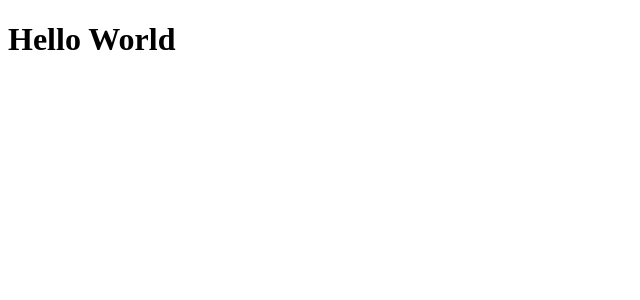
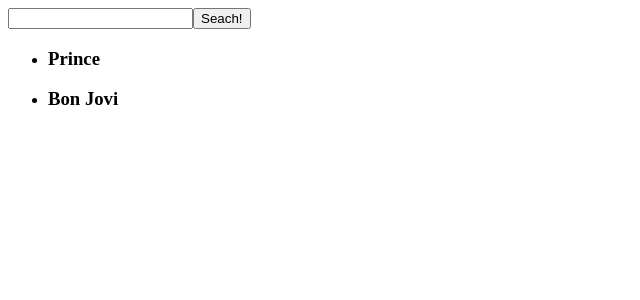
Before and after one commit to okFox/musicbrainz-sm, a React app: page / in a window 1280 px wide. Shown: the top 300 px of the page, without its empty margins (0-640 px from the left). Built offline with nearby package versions, Linux system fonts and the light colour scheme.

Commit message:
rendering dummy data

```diff
--- a/src/components/App.js
+++ b/src/components/App.js
@@ -1,5 +1,6 @@
 import React from 'react';
+import ArtistContainer from '../containers/ArtistContainer';
 
 export default function App() {
-  return <h1>Hello World</h1>;
+  return <ArtistContainer />;
 }
--- a/src/components/artist/ArtistItem.js
+++ b/src/components/artist/ArtistItem.js
@@ -5,9 +5,8 @@
 
 const ArtistItem = ({ artistName, artistId }) => (
   <li className={styles.artistItem}>
-    <Link to={`/artist/${artistId}`}>
-      <h1>{artistName}</h1>
-    </Link>
+    <h1>{artistName}</h1>
+    <p>{artistId}</p>
   </li>
 );
 
--- a/src/components/artist/ArtistList.js
+++ b/src/components/artist/ArtistList.js
@@ -3,8 +3,8 @@
 import styles from './ArtistItem.css';
 
 const artistNames = [
-  { id: '1', name: 'Prince'},
-  { id: '2', name: 'Bon Jovi'}
+  { artistId: '1', artistName: 'Prince' },
+  { artistId: '2', artistName: 'Bon Jovi' }
 ];
 
 const ArtistList = () => {
@@ -20,9 +20,9 @@
         {artistItemElements}
       </ul>
     </section>
-  )
+  );
 
 
-}
+};
 
 export default ArtistList;
--- a/src/components/artist/Form.js
+++ b/src/components/artist/Form.js
@@ -1,6 +1,6 @@
 import React from 'react';
 import PropTypes from 'prop-types';
-import styles from './Form.ss'
+import styles from './Form.css';
 
 const ArtistInput = ({ artistName, setArtist, onSubmit }) => (
   <form className={styles.form}>
@@ -11,8 +11,8 @@
 
 ArtistInput.propTypes = {
   artistName: PropTypes.string,
-  setArtist: PropTypes.func.isRequired,
-  onSubmit: PropTypes.func.isRequired
+  setArtist: PropTypes.func,
+  onSubmit: PropTypes.func
 };
 
 export default ArtistInput;
--- /dev/null
+++ b/src/containers/ArtistContainer.js
@@ -0,0 +1,20 @@
+import React from 'react';
+import PropTypes from 'prop-types';
+import ArtistList from '../components/artist/ArtistList';
+import ArtistForm from '../components/artist/Form';
+import styles from './ArtistContainer.css';
+
+const ArtistContainer = () => {
+
+
+
+  return (
+    <section className={styles.Container}>
+      <ArtistForm />
+      <ArtistList />
+
+    </section>
+  );
+};
+
+export default ArtistContainer;
```
Also changed, not shown: src/containers/ArtistContainer.css (added).
